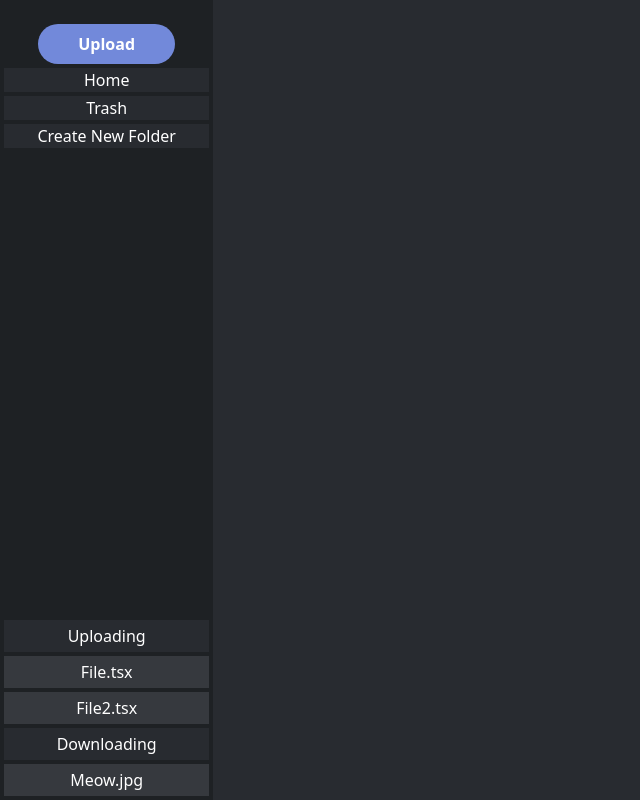
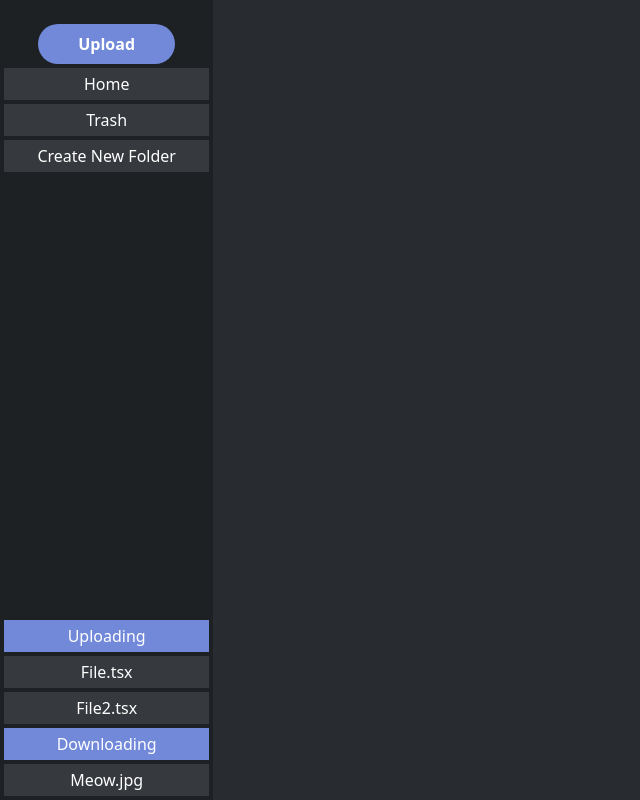
Before and after one commit to waylonwilliams/discord-storage, a React (Vite) app in the folder front-end/: page / in a window 1280 px wide. Shown: the whole page, without its empty margins (0-640 px from the left). Built offline with nearby package versions, Linux system fonts and the light colour scheme.

Commit message:
queue color changes

```diff
--- a/front-end/src/LeftColumn.tsx
+++ b/front-end/src/LeftColumn.tsx
@@ -31,9 +31,9 @@ export default function LeftColumn({
     <div className="flex-none w-1/6 relative bg-gray-1 min-h-screen text-center text-white">
       <Button setFiles={setFiles} />
       {folders.map((folder) => (
-        <div className="bg-gray-2 m-1">{folder}</div>
+        <div className="bg-gray-3 m-1 p-1">{folder}</div>
       ))}
-      <div className="bg-gray-2 m-1">Create New Folder</div>
+      <div className="bg-gray-3 m-1 p-1">Create New Folder</div>
       <Queue
         downloading={downloading}
         setDownloading={setDownloading}
--- a/front-end/src/Queue.tsx
+++ b/front-end/src/Queue.tsx
@@ -15,7 +15,7 @@ export default function Queue({
     <div className="absolute bottom-0 w-full">
       {uploading.length > 0 && (
         <>
-          <div className="p-1 m-1 bg-gray-2">Uploading</div>
+          <div className="p-1 m-1 bg-purple-1">Uploading</div>
           {uploading.map((file) => (
             <div className="bg-gray-3 p-1 m-1">{file}</div>
           ))}
@@ -23,7 +23,7 @@ export default function Queue({
       )}
       {downloading.length > 0 && (
         <>
-          <div className="p-1 m-1 bg-gray-2">Downloading</div>
+          <div className="p-1 m-1 bg-purple-1">Downloading</div>
           {downloading.map((file) => (
             <div className="bg-gray-3 p-1 m-1">{file}</div>
           ))}
```
